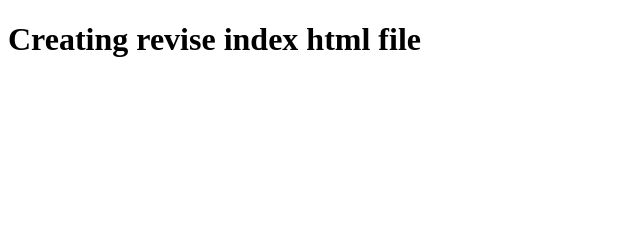
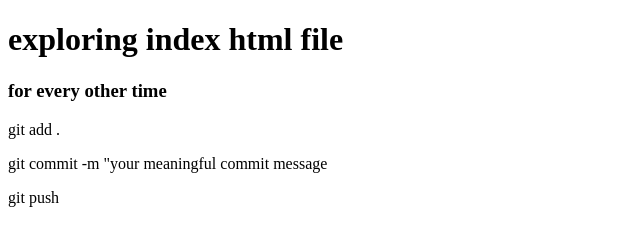
Before and after one commit to ummerini0/revise-github, a plain HTML site: page index.html in a window 1280 px wide. Shown: the whole page, without its empty margins (0-640 px from the left). Drawn offline with Linux system fonts and the light colour scheme.

Commit message:
added commands to push changes to github

```diff
--- a/index.html
+++ b/index.html
@@ -6,6 +6,12 @@
     <title>HTML file</title>
 </head>
 <body>
-    <h1>Creating revise index html file</h1>
+    <h1>exploring index html file</h1>
+    <div>
+        <h3>for every other time</h3>
+        <p>git add .</p>
+        <p>git commit -m "your meaningful commit message</p>
+        <p>git push</p>
+    </div>
 </body>
 </html>
```
